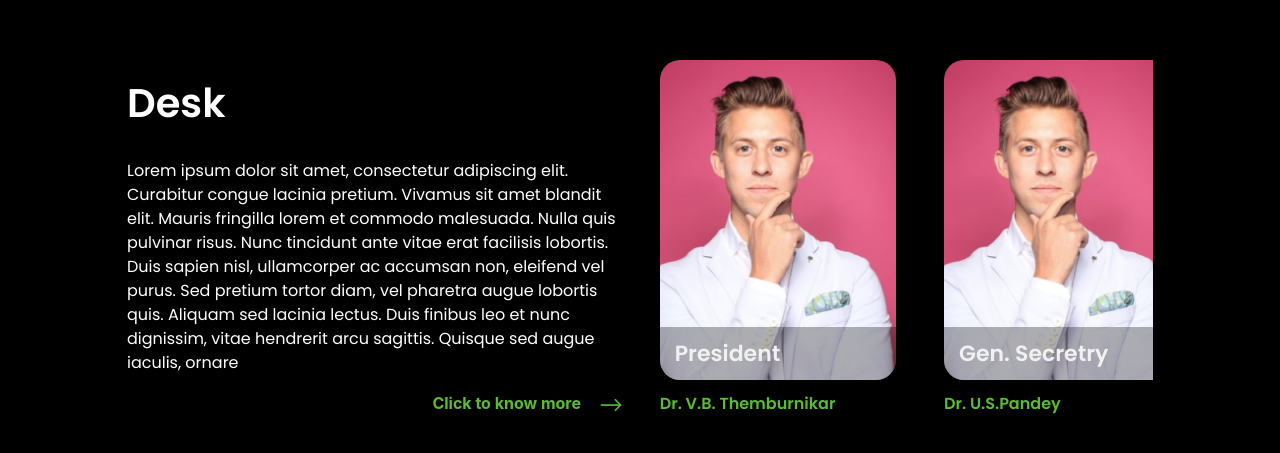
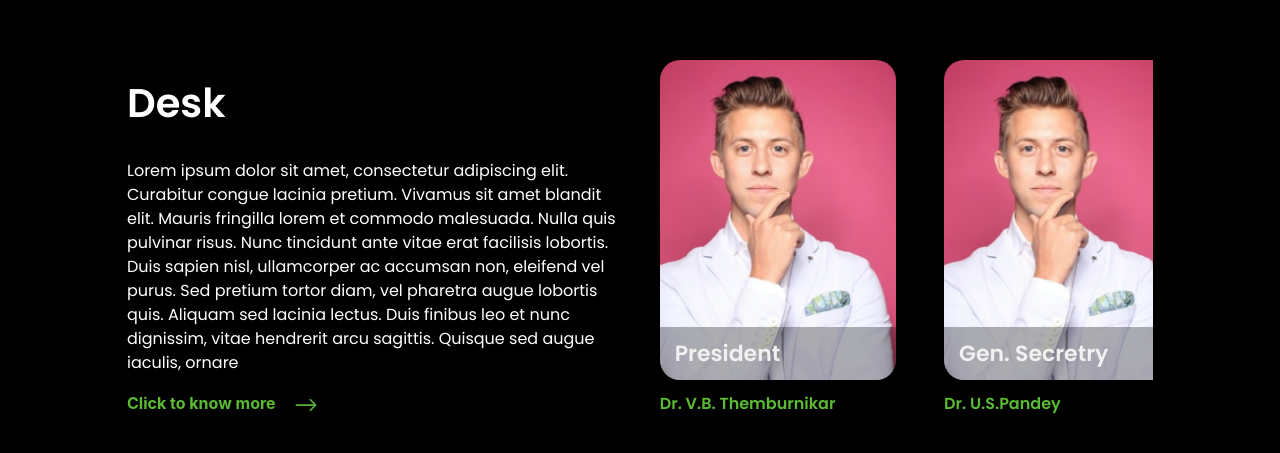
Before and after one commit to Srush-Ray/Doctors, a React (Create React App) app in the folder doctors/: page /desk in a window 1280 px wide. Shown: the part 151-604 px from the top of the page. Built offline with nearby package versions, Linux system fonts and the light colour scheme.

Commit message:
desk changed

```diff
--- a/doctors/src/Desk/Desk.css
+++ b/doctors/src/Desk/Desk.css
@@ -100,8 +100,8 @@ a .Desk__link:hover {
 /*desktop*/
 @media screen and (min-width: 481px) {
   .Desk__linkDesktop {
-    display: block flex;
-    justify-content: flex-end;
+    display: block;
+    /* justify-content: flex-end; */
   }
   .Desk__linkMobile {
     display: none;
```
